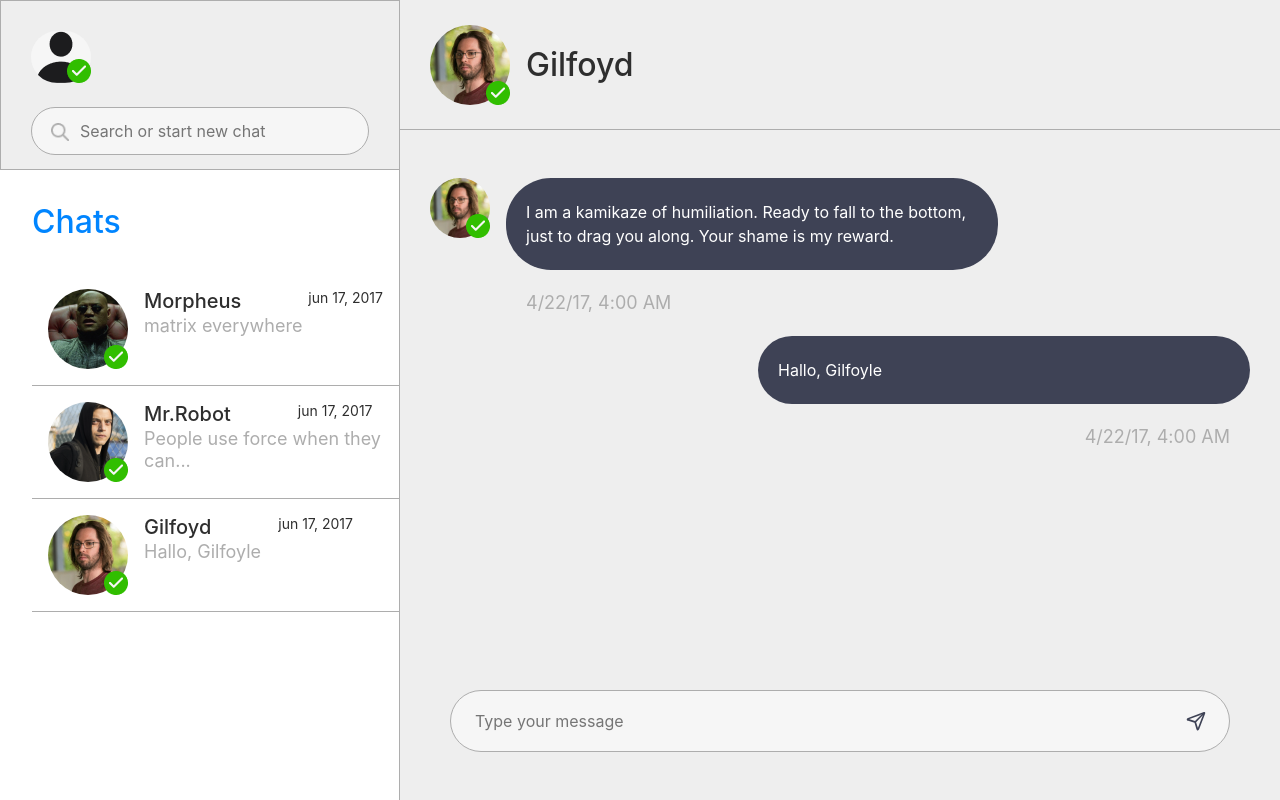
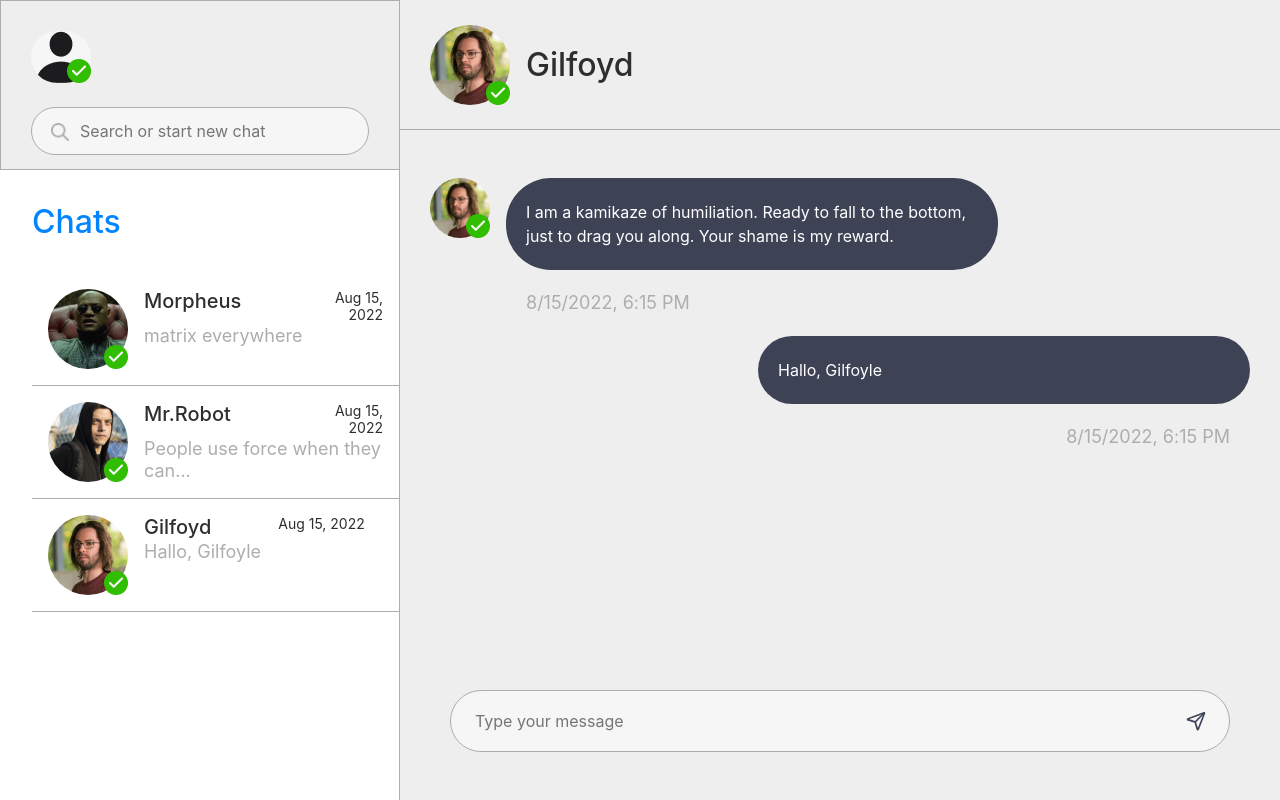
Before and after one commit to MihailZharavin11/Fake-Chat, a React (Create React App) app: page /5c384b2a-1331-4b82-b81f-5039f7af1808 in a window 1280 px wide. Built offline with nearby package versions, Linux system fonts and the light colour scheme.

Commit message:
Show date

```diff
--- a/src/components/Contact/Contact.jsx
+++ b/src/components/Contact/Contact.jsx
@@ -3,7 +3,17 @@ import "./contact.scss";
 import Avatar from "../Avatar/Avatar";
 import { Link } from "react-router-dom";
 
-const Contact = ({ id, img, name, msg }) => {
+const Contact = ({ id, img, name, msg, date }) => {
+  const month = date.toLocaleString("en-US", {
+    month: "short",
+  });
+  const day = date.toLocaleString("en-US", {
+    day: "numeric",
+  });
+  const year = date.toLocaleString("en-US", {
+    year: "numeric",
+  });
+
   return (
     <Link to={`/${id}`} className="link">
       <div className="contact">
@@ -13,7 +23,7 @@ const Contact = ({ id, img, name, msg }) => {
         <div className="contact__content">
           <div className="contact__content-title">
             <p className="contact__content-title-name">{name}</p>
-            <p className="contact__content-title-date">jun 17, 2017</p>
+            <p className="contact__content-title-date">{`${month} ${day}, ${year}`}</p>
           </div>
           <div className="contact__content-text">
             <p>{msg.length < 30 ? msg : `${msg.slice(0, 30)}...`}</p>
--- a/src/components/Content/Content.jsx
+++ b/src/components/Content/Content.jsx
@@ -60,6 +60,7 @@ const Content = () => {
           {user.messages.map((element) => (
             <Message
               key={element.value}
+              date={element.date}
               element={element.value}
               avatar={user.avatar}
               to={element.to}
--- a/src/components/Message/Message.jsx
+++ b/src/components/Message/Message.jsx
@@ -2,8 +2,14 @@ import React from "react";
 import Avatar from "../Avatar/Avatar";
 import "./message.scss";
 
-const Message = ({ avatar, to, value }) => {
+const Message = ({ avatar, to, value, date }) => {
   const side = to === "interlocutor" ? "message--start" : "message--end";
+  const dateLocal = date.toLocaleDateString();
+  var timeLocal = date.toLocaleString("en-US", {
+    hour: "numeric",
+    minute: "numeric",
+    hour12: true,
+  });
 
   return (
     <div className={`${"message"} ${side}`}>
@@ -12,7 +18,9 @@ const Message = ({ avatar, to, value }) => {
       ) : null}
       <div className="message__content">
         <div className="message__items">{value}</div>
-        <div className={`${"message__date"} ${side}`}>4/22/17, 4:00 AM</div>
+        <div
+          className={`${"message__date"} ${side}`}
+        >{`${dateLocal}, ${timeLocal}`}</div>
       </div>
     </div>
   );
--- a/src/components/Navigation/Navigation.jsx
+++ b/src/components/Navigation/Navigation.jsx
@@ -49,6 +49,7 @@ const Navigation = () => {
               img={element.avatar}
               name={element.name}
               msg={element.messages[element.messages.length - 1].value}
+              date={element.messages[element.messages.length - 1].date}
             />
           );
         })}
--- a/src/store/slices/usersSlice.jsx
+++ b/src/store/slices/usersSlice.jsx
@@ -18,10 +18,12 @@ const initialState = {
         {
           to: "me",
           value: "Wake up, Neo...",
+          date: new Date(),
         },
         {
           to: "interlocutor",
           value: "matrix everywhere",
+          date: new Date(),
         },
       ],
     },
@@ -33,10 +35,12 @@ const initialState = {
         {
           to: "me",
           value: "I am you",
+          date: new Date(),
         },
         {
           to: "interlocutor",
           value: "People use force when they can't find words.",
+          date: new Date(),
         },
       ],
     },
@@ -49,10 +53,12 @@ const initialState = {
           to: "interlocutor",
           value:
             "I am a kamikaze of humiliation. Ready to fall to the bottom, just to drag you along. Your shame is my reward.",
+          date: new Date(),
         },
         {
           to: "me",
           value: "Hallo, Gilfoyle",
+          date: new Date(),
         },
       ],
     },
```
